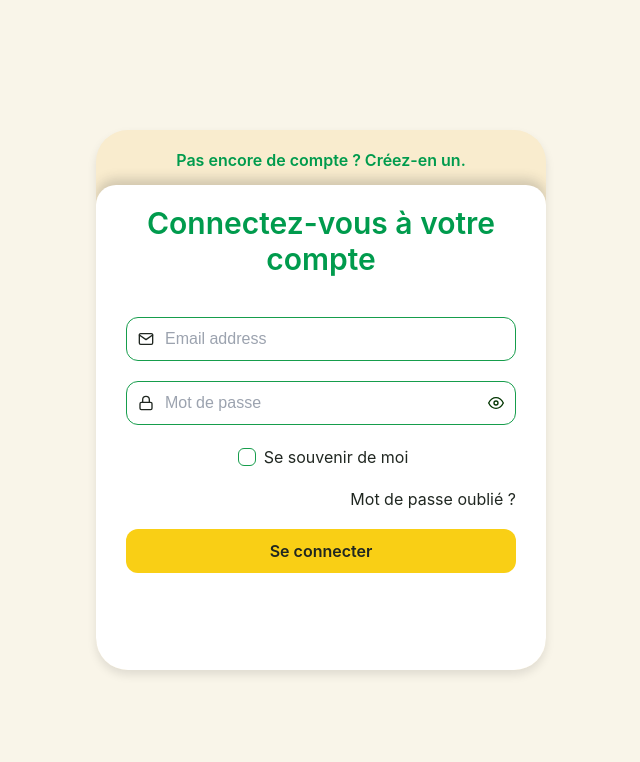
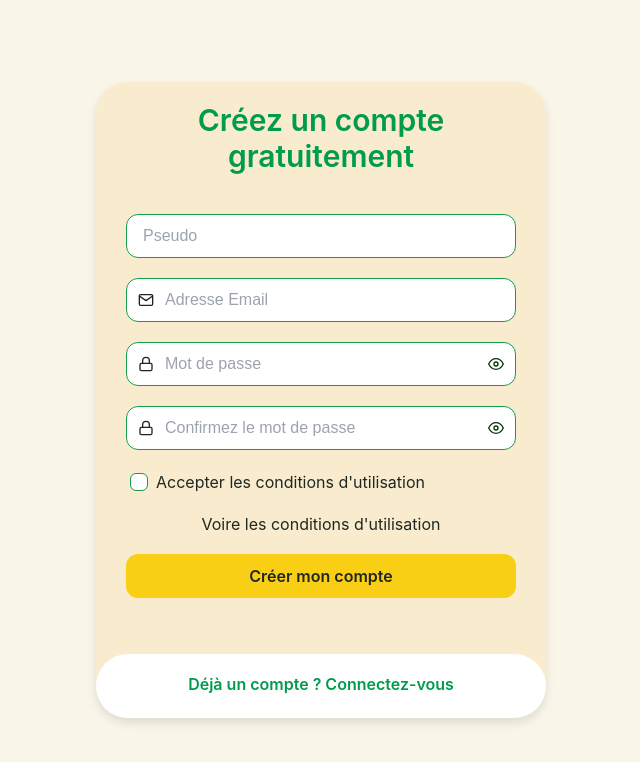
Before and after one commit to Seb-Prod/LeFrigo, a Next.js app in the folder apps/web/: page /auth in a window 1280 px wide. Shown: the top 762 px of the page, without its empty margins (319-959 px from the left). Built offline with nearby package versions, Linux system fonts and the light colour scheme; no server answers.

Commit message:
remise en forme de RegisterForm sur le meme paterne que LoginForm

```diff
--- a/apps/web/src/features/auth/components/AuthForm/AuthForm.tsx
+++ b/apps/web/src/features/auth/components/AuthForm/AuthForm.tsx
@@ -6,7 +6,7 @@ import { LoginForm } from "@/features/auth/components/LoginForm/LoginForm";
 import { RegisterForm } from "@/features/auth/components/RegisterForm/RegisterForm";
 
 export function AuthForm() {
-  const [isLogin, setisLogin] = useState(true);
+  const [isLogin, setisLogin] = useState(false);
 
   return (
     <section className={styles.wrapper}>
--- a/apps/web/src/features/auth/components/LoginForm/LoginForm.tsx
+++ b/apps/web/src/features/auth/components/LoginForm/LoginForm.tsx
@@ -62,7 +62,7 @@ export function LoginForm({ onToggle, active }: Props) {
 
       <form onSubmit={handleLogin} className={styles.loginFields}>
         <InputEmail
-          placeholder="Email address"
+          placeholder="Adresse Email"
           required
           value={email}
           onChange={(e) => setEmail(e.target.value)}
--- a/apps/web/src/features/auth/components/RegisterForm/RegisterForm.module.css
+++ b/apps/web/src/features/auth/components/RegisterForm/RegisterForm.module.css
@@ -1,6 +1,17 @@
-.fields{
+.fields {
     display: flex;
     flex-direction: column;
     gap: 20px;
     margin-top: 40px;
 }
+
+.terms {
+    margin-left: auto;
+    margin-right: auto;
+    color: var(--color-text)
+}
+
+.terms:hover {
+    color: var(--color-text-hover);
+    text-decoration: underline;
+}
--- a/apps/web/src/features/auth/components/RegisterForm/RegisterForm.tsx
+++ b/apps/web/src/features/auth/components/RegisterForm/RegisterForm.tsx
@@ -1,32 +1,97 @@
-import { Button, Input } from "@/components/ui";
+import { Alert, Button, Checkbox, Input } from "@/components/ui";
 import styles from "./RegisterForm.module.css";
 import { AuthTab } from "@/features/auth/components/AuthTab/AuthTab";
+import { useMemo, useState } from "react";
+import { authDevDefaults } from "@/lib/dev/auth.dev";
+import { useRouter } from "next/navigation";
+import { useAuth } from "@/contexts/auth.context";
+import { InputEmail, InputPassword } from "@/components/ui/Input";
+import Link from "next/link";
 
-type Props = { onToggle: () => void; active: boolean };
+type Props = {
+  /** Bascule entre le formulaire login et register */
+  onToggle: () => void;
+  /** Indique si ce formulaire est actif (affiché en avant-plan) */
+  active: boolean;
+};
 
 export function RegisterForm({ onToggle, active }: Props) {
-  const handleSubmit = async (e: React.FormEvent) => {
+  const router = useRouter();
+  // const { register } = useAuth();
+
+  const devDefaults = useMemo(() => authDevDefaults, []);
+
+  // -- État du formulaire
+  const [pseudo, setPseudo] = useState("");
+  const [email, setEmail] = useState(devDefaults.email);
+  const [password, setPassword] = useState(devDefaults.password);
+  const [confirmPassword, setConfirmPassword] = useState(devDefaults.password);
+  const [accept, setAccept] = useState(false);
+
+  // -- État UI
+  const [loading, setLoading] = useState(false);
+  const [error, setError] = useState<string | null>(null);
+
+  const handleSubmit = async (e: React.SubmitEvent) => {
     e.preventDefault();
-    // logique register
+    setLoading(true);
+    setError(null);
+
+    try {
+    } catch {
+    } finally {
+      setLoading(false);
+    }
   };
 
   return (
-    <div className={styles.formSignup}>
+    <div>
       <AuthTab
         onToggle={onToggle}
-        activeLabel="Créez un compte gratuitement" active={active} inactiveLabel={"Pas encore de compte ? Créez-en un."}      />
+        active={active}
+        activeLabel="Créez un compte gratuitement"
+        inactiveLabel={"Pas encore de compte ? Créez-en un."}
+      />
+
       <form onSubmit={handleSubmit} className={styles.fields}>
-        <Input type="text" placeholder="Full name" required />
-        <Input type="email" placeholder="Email address" required />
-        <Input type="password" placeholder="Password" required />
-        <Input type="password" placeholder="Confirm Password" required />
-        <div className={styles.checkbox}>
-          <input className={styles.input} type="checkbox" id="signupcheck" />
-          <label htmlFor="signupcheck">i accept all terms and conditions</label>
-        </div>
-        <Button type="submit" className={styles.btnSignup}>
-          Create account
+        <Input
+          type="text"
+          placeholder="Pseudo"
+          required
+          value={pseudo}
+          onChange={(e) => setPseudo(e.target.value)}
+        />
+        <InputEmail
+          placeholder="Adresse Email"
+          required
+          value={email}
+          onChange={(e) => setEmail(e.target.value)}
+        />
+        <InputPassword
+          placeholder="Mot de passe"
+          required
+          value={password}
+          onChange={(e) => setPassword(e.target.value)}
+        />
+        <InputPassword
+          placeholder="Confirmez le mot de passe"
+          required
+          value={confirmPassword}
+          onChange={(e) => setConfirmPassword(e.target.value)}
+        />
+        <Checkbox
+          id="signupcheck"
+          label="Accepter les conditions d'utilisation"
+          checked={accept}
+          onChange={(e) => setAccept(e.target.checked)}
+        />
+        <Link href="/terms" className={styles.terms}>
+          Voire les conditions d&apos;utilisation
+        </Link>
+        <Button variant="secondary" type="submit" disabled={loading}>
+          {loading ? "Création du compte..." : "Créer mon compte"}
         </Button>
+        {error && <Alert variant="error">{error}</Alert>}
       </form>
     </div>
   );
```
